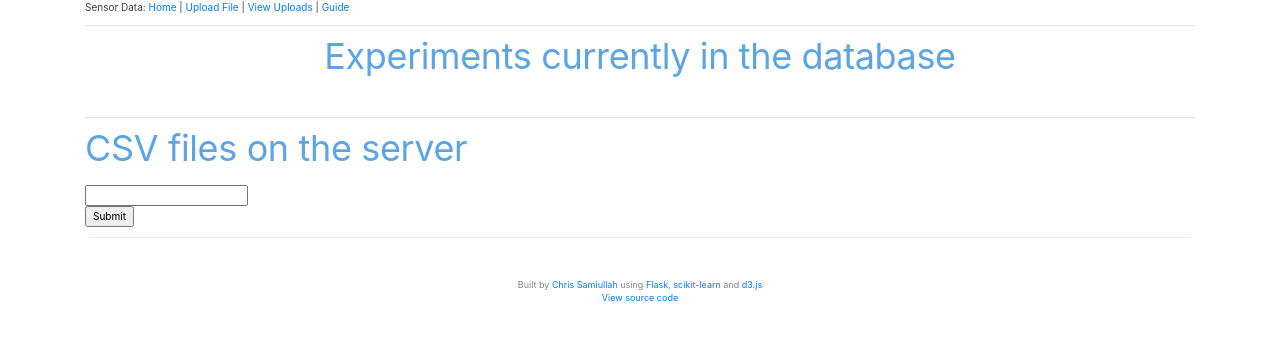
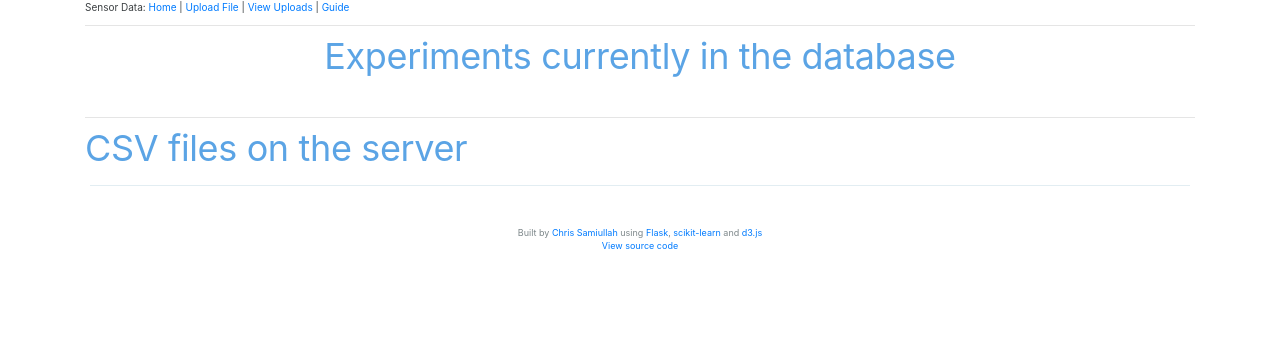
Before and after one commit to ChristopherGS/sensor_readings, a Flask app: template app/templates/sensors/show_files.html in a window 1280 px wide. Shown: the top 340 px of the page. Run offline with Flask 2, Linux system fonts and the light colour scheme; the template is opened without the code that fills it, so the values that code supplies are empty; parts of the project's set-up code (start-up, migrations or seed data) failed here and were passed over; some libraries are stand-ins or nearby versions.

Commit message:
additional logging

```diff
--- a/app/api/views.py
+++ b/app/api/views.py
@@ -38,6 +38,7 @@ def Load_Data(file_name, android_status):
 
     if android_status == True:
         current_app.logger.debug('processing Android file')
+        current_app.logger.debug(file_name)
         df = pd.read_csv(file_name, index_col=False, skipinitialspace=True, encoding='utf-8')
 
         data = df
--- a/app/templates/sensors/show_files.html
+++ b/app/templates/sensors/show_files.html
@@ -28,11 +28,6 @@
     <hr>
 
     <h2>CSV files on the server</h2>
-
-    <form action="/display/blah" method="POST" id="myForm">
-      <input type="text" name="field1" id="field1"><br>
-      <input type="submit" value="Submit">
-    </form>
 
     <ul>
     {% for f in file_url %}
```
